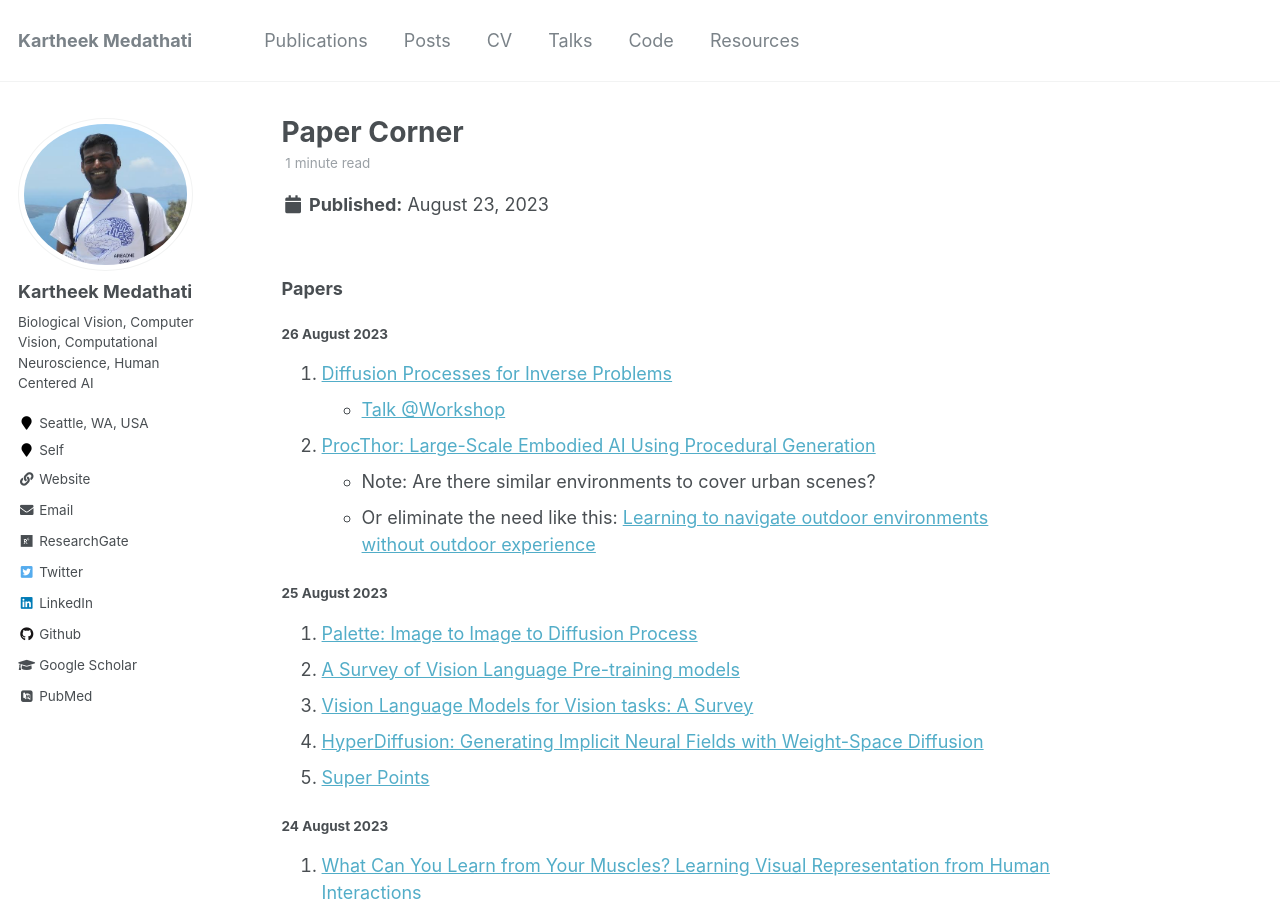
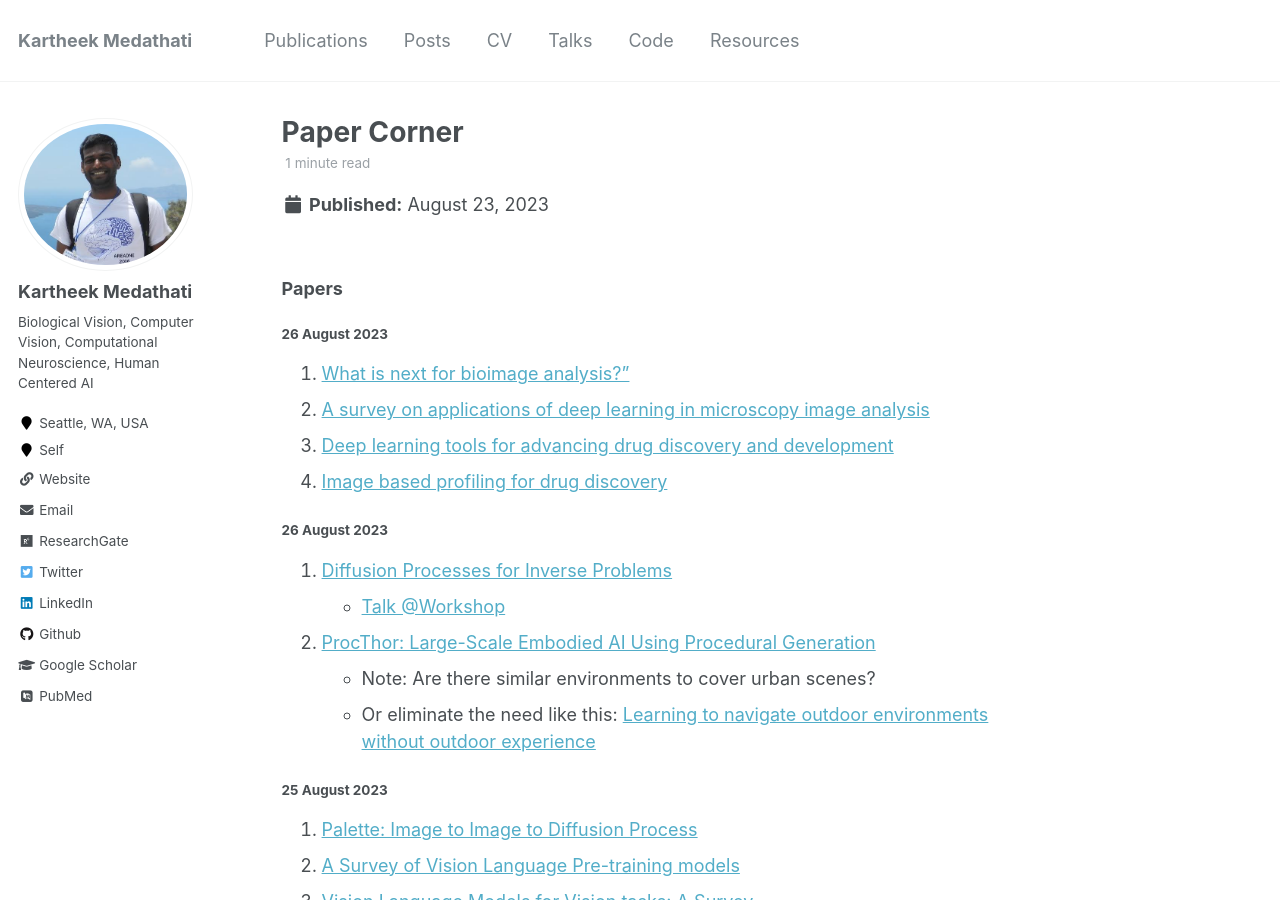
Before and after one commit to kartheekmedathati/kartheekmedathati.github.io, a Jekyll site: the page built from _posts/2023-08-23-Reading-blog-post-5.md, in a window 1280 px wide and 900 px high. Built offline with Jekyll 4.4.1, drawn with Linux system fonts in a browser that asks for light colours; some web fonts are replaced.

Commit message:
added drug discovery papers

```diff
--- a/_posts/2023-08-23-Reading-blog-post-5.md
+++ b/_posts/2023-08-23-Reading-blog-post-5.md
@@ -9,6 +9,13 @@ tags:
 ---
 
 ### Papers
+
+##### 26 August 2023
+
+1. [What is next for bioimage analysis?"](https://www.nature.com/articles/s41592-023-01950-8)
+2. [A survey on applications of deep learning in microscopy image analysis](https://www.sciencedirect.com/science/article/abs/pii/S0010482521003176)
+3. [Deep learning tools for advancing drug discovery and development](https://www.ncbi.nlm.nih.gov/pmc/articles/PMC8994527/pdf/13205_2022_Article_3165.pdf)
+4. [Image based profiling for drug discovery](https://www.nature.com/articles/s41573-020-00117-w)
 
 ##### 26 August 2023
 
```
